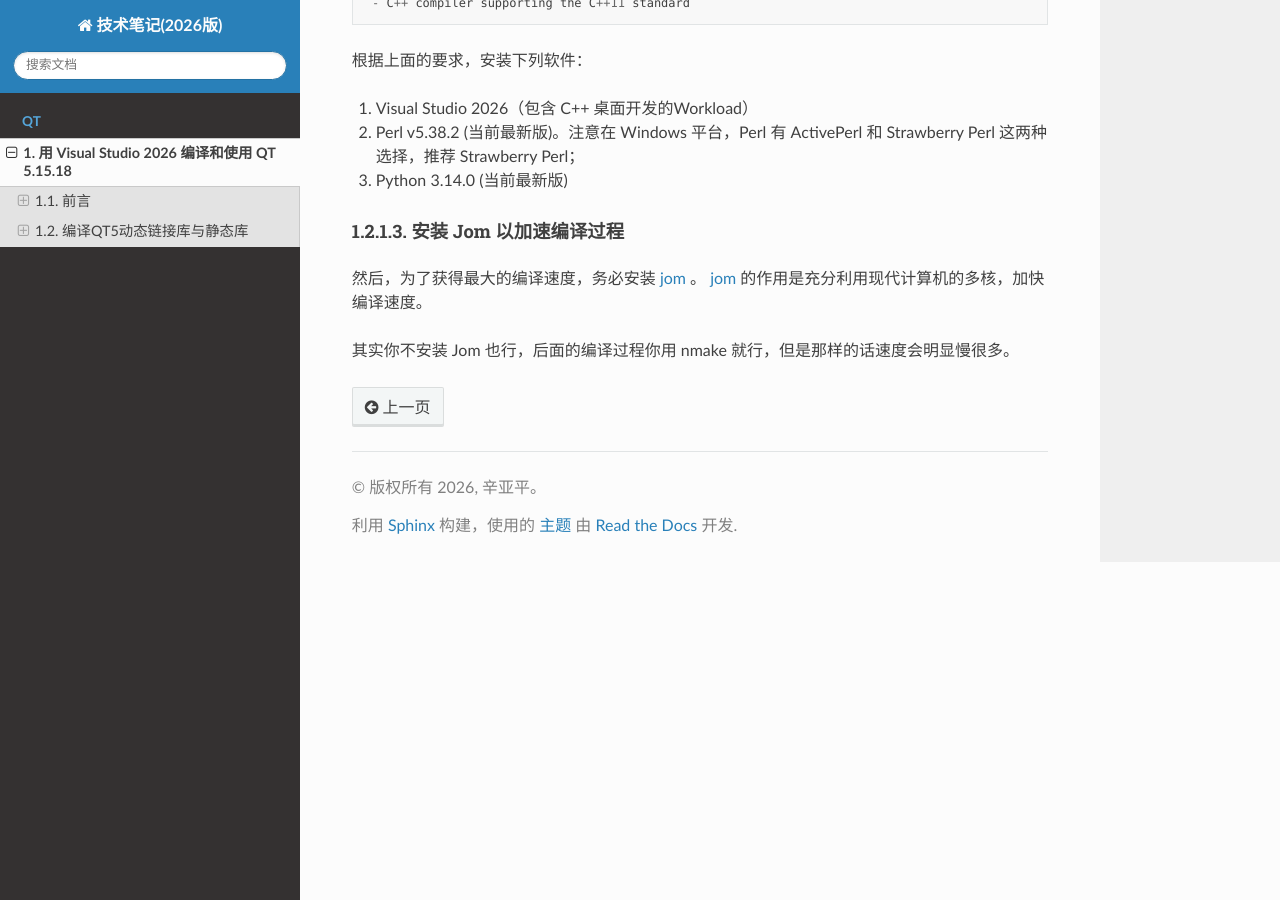
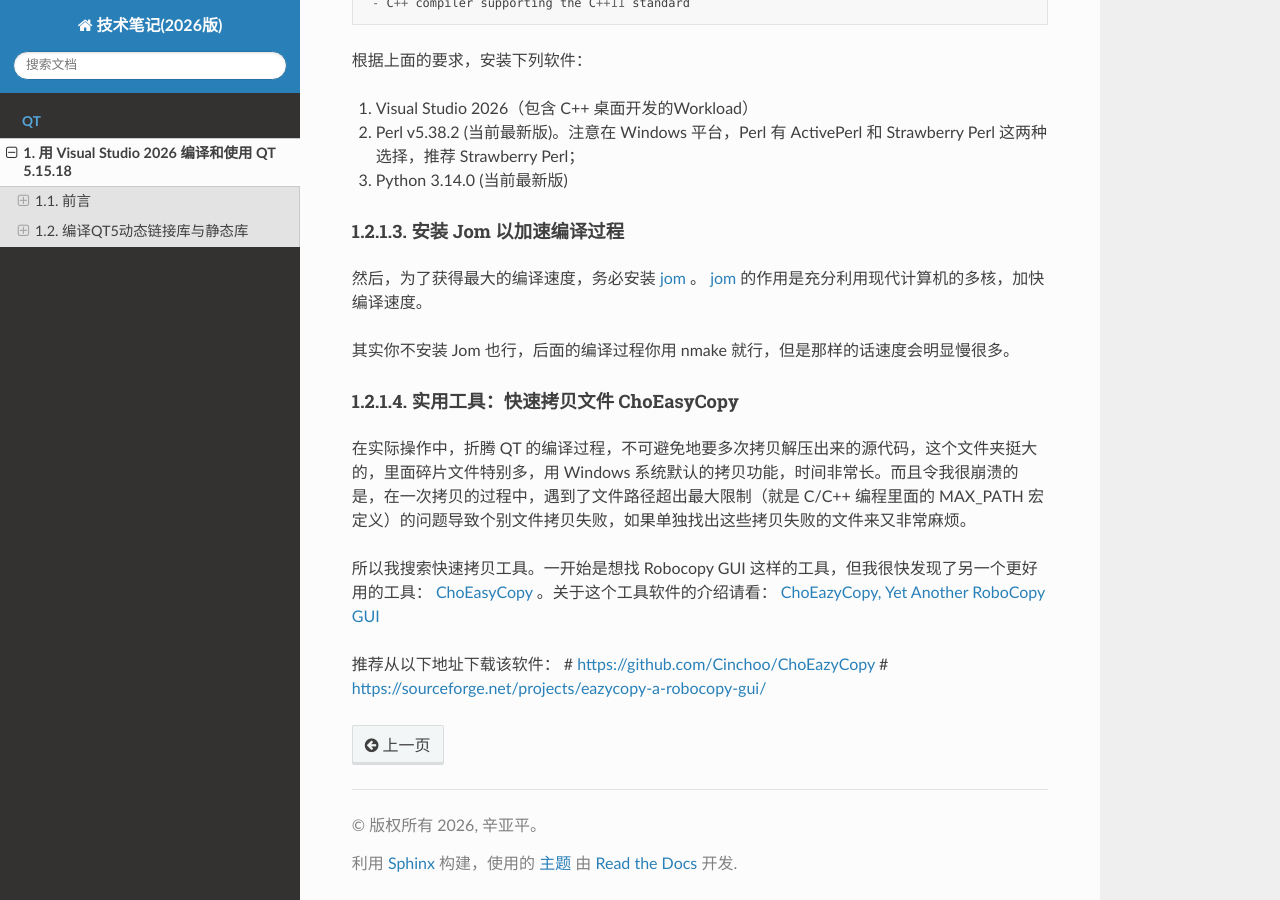
Before and after one commit to yapingxin/TechNotes-2026, a Sphinx documentation site: the page built from docs/QT/260121-VS2026-BuildQT5.rst, in a window 1280 px wide and 900 px high, scrolled down 1074 px. Built offline with Sphinx 7.4.7 and the Read the Docs theme 3.1.0, drawn with Linux system fonts in a browser that asks for light colours.

Commit message:
实用工具：快速拷贝文件 ChoEasyCopy

```diff
--- a/docs/QT/260121-VS2026-BuildQT5.rst
+++ b/docs/QT/260121-VS2026-BuildQT5.rst
@@ -56,3 +56,14 @@
 然后，为了获得最大的编译速度，务必安装 `jom <https://wiki.qt.io/Jom>`_ 。 `jom <https://wiki.qt.io/Jom>`_ 的作用是充分利用现代计算机的多核，加快编译速度。
 
 其实你不安装 Jom 也行，后面的编译过程你用 nmake 就行，但是那样的话速度会明显慢很多。
+
+实用工具：快速拷贝文件 ChoEasyCopy
+^^^^^^^^^^^^^^^^^^^^^^^^^^^^^^^^^^
+
+在实际操作中，折腾 QT 的编译过程，不可避免地要多次拷贝解压出来的源代码，这个文件夹挺大的，里面碎片文件特别多，用 Windows 系统默认的拷贝功能，时间非常长。而且令我很崩溃的是，在一次拷贝的过程中，遇到了文件路径超出最大限制（就是 C/C++ 编程里面的 MAX_PATH 宏定义）的问题导致个别文件拷贝失败，如果单独找出这些拷贝失败的文件来又非常麻烦。
+
+所以我搜索快速拷贝工具。一开始是想找 Robocopy GUI 这样的工具，但我很快发现了另一个更好用的工具： `ChoEasyCopy <https://github.com/Cinchoo/ChoEazyCopy>`_ 。关于这个工具软件的介绍请看： `ChoEazyCopy, Yet Another RoboCopy GUI <https://cinchoo.medium.com/eazycopy-yet-another-robocopy-gui-96b2713bf324>`_
+
+推荐从以下地址下载该软件：
+# https://github.com/Cinchoo/ChoEazyCopy
+# https://sourceforge.net/projects/eazycopy-a-robocopy-gui/
```
